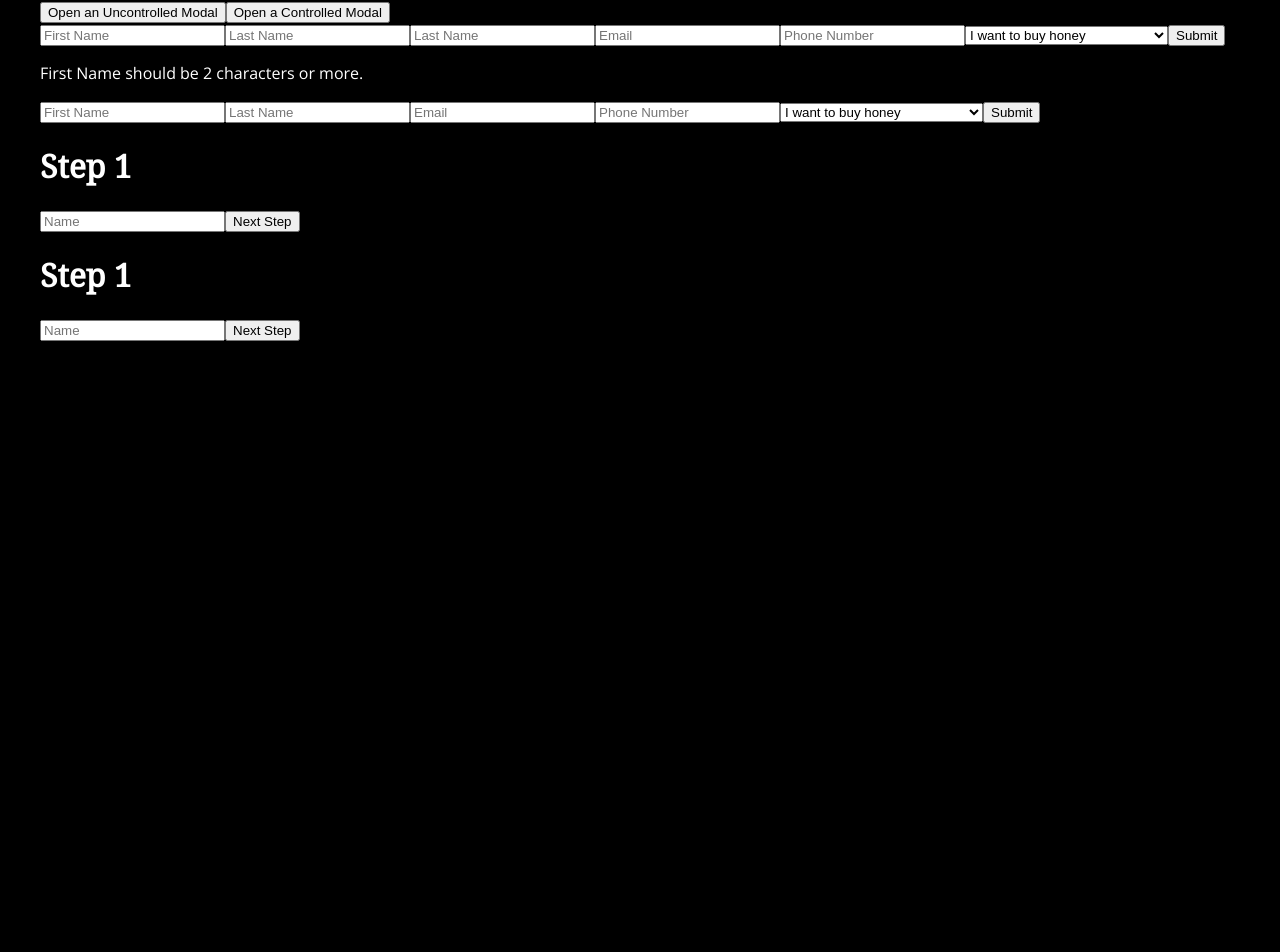
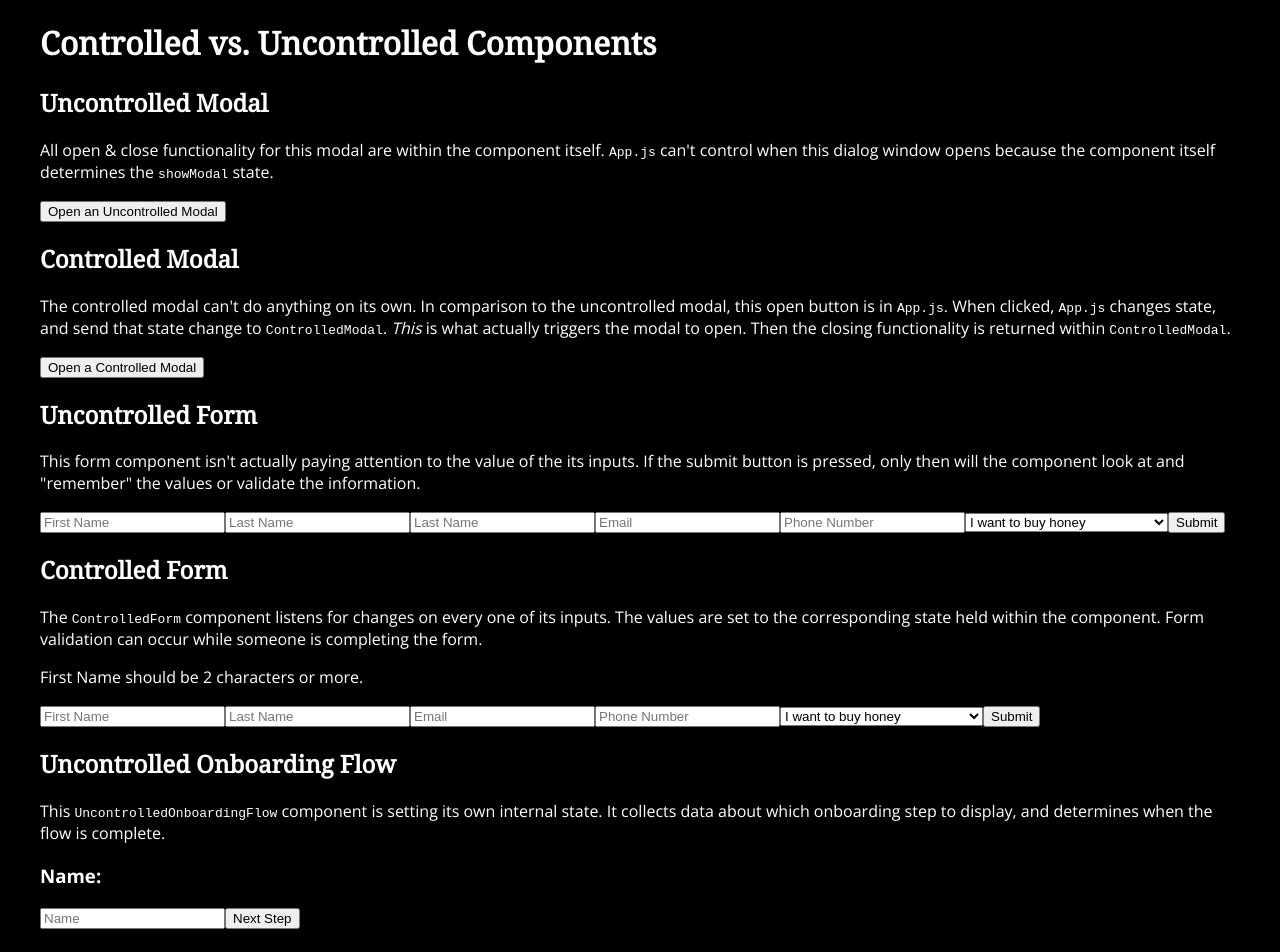
Before and after one commit to marissahuysentruyt/react-design-patterns-practice, a React (Create React App) app: page / in a window 1280 px wide. Shown: the part 40-992 px from the top of the page. Before the commit the page ends 800 px from the top, so only its background shows below. Built offline with nearby package versions, Linux system fonts and the light colour scheme.

Commit message:
:sparkles: feat: add new context for controlled vs uncontrolled cmp
Add more description of components

```diff
--- a/src/App.js
+++ b/src/App.js
@@ -10,9 +10,9 @@ const OnboardingStepOne = ({ goToNextStep }) => {
   const [ name, setName ] = useState("");
   return (
     <>
-      <h1>Step 1</h1>
+      <h3>Name:</h3>
       <input type="text" value={name} placeholder="Name" onChange={(e) => setName(e.target.value)}/>
-      <button onClick={() => goToNextStep({name})}>Next Step</button>
+      <button className="submit-button" onClick={() => goToNextStep({name})}>Next Step</button>
     </>
   )
 }
@@ -21,9 +21,9 @@ const OnboardingStepTwo = ({ goToNextStep }) => {
   const [ age, setAge] = useState("");
   return (
     <>
-      <h1>Step 2</h1>
+      <h3>Age:</h3>
       <input type="text" value={age} placeholder="Age" onChange={(e) => setAge(e.target.value)}/>
-      <button onClick={() => goToNextStep({age})}>Next Step</button>
+      <button className="submit-button" onClick={() => goToNextStep({age})}>Next Step</button>
     </>
   )
 }
@@ -32,9 +32,9 @@ const OnboardingStepThree = ({ goToNextStep }) => {
   const [ email, setEmail ] = useState("");
   return (
     <>
-      <h1>Step 3</h1>
+      <h3>Email:</h3>
       <input type="email" value={email} placeholder="Email" onChange={(e) => setEmail(e.target.value)}/>
-      <button onClick={() => goToNextStep({email})}>Next Step</button>
+      <button className="submit-button" onClick={() => goToNextStep({email})}>Next Step</button>
     </>
   )
 }
@@ -43,9 +43,9 @@ const ControlledOnboardingStepOne = ({ goToNextStep }) => {
   const [ name, setName ] = useState("");
   return (
     <>
-      <h1>Step 1</h1>
+      <h3>Name:</h3>
       <input type="text" value={name} placeholder="Name" onChange={(e) => setName(e.target.value)}/>
-      <button onClick={() => goToNextStep({name})}>Next Step</button>
+      <button className="submit-button" onClick={() => goToNextStep({name})}>Next Step</button>
     </>
   )
 }
@@ -54,9 +54,9 @@ const ControlledOnboardingStepTwo = ({ goToNextStep }) => {
   const [ age, setAge] = useState("");
   return (
     <>
-      <h1>Step 2</h1>
+      <h3>Age:</h3>
       <input type="text" value={age} placeholder="Age" onChange={(e) => setAge(e.target.value)}/>
-      <button onClick={() => goToNextStep({age})}>Next Step</button>
+      <button className="submit-button" onClick={() => goToNextStep({age})}>Next Step</button>
     </>
   )
 }
@@ -64,19 +64,18 @@ const ControlledOnboardingStepTwo = ({ goToNextStep }) => {
 const ControlledOnboardingStepThree = ({ goToNextStep }) => {
   return (
     <>
-      <h1>Step 3</h1>
+      <h3>Discount ✅</h3>
       <p>You'll receive a discount since you're eligible 🥳</p>
       <button onClick={goToNextStep}>Next Step</button>
     </>
   )
 }
 
-
 const ControlledOnboardingStepFour = ({ children }) => {
   const [ email, setEmail ] = useState("");
   return (
     <>
-      <h1>Step 4</h1>
+      <h3>Email:</h3>
       <input type="email" value={email} placeholder="Email" onChange={(e) => setEmail(e.target.value)}/>
       { children }
     </>
@@ -97,12 +96,16 @@ function App() {
 
   return (
     <>
-      {/* all open & close buttons for this modal are within the component itself */}
+      <h1>Controlled vs. Uncontrolled Components</h1>
+      <h2>Uncontrolled Modal</h2>
+      <p>All open & close functionality for this modal are within the component itself. <code>App.js</code> can't control when this dialog window opens because the component itself determines the <code>showModal</code> state.</p>
       <UncontrolledModal>
         <h1>This ModalBody component is the one keeping track of its showModal state.</h1>
       </UncontrolledModal>
 
-      <button onClick={() => setShowModal(!showModal)}>
+      <h2>Controlled Modal</h2>
+      <p>The controlled modal can't do anything on its own. In comparison to the uncontrolled modal, this open button is in <code>App.js</code>. When clicked, <code>App.js</code> changes state, and send that state change to <code>ControlledModal</code>. <em>This</em> is what actually triggers the modal to open. Then the closing functionality is returned within <code>ControlledModal</code>.</p>
+      <button className="modal-button" onClick={() => setShowModal(!showModal)}>
         Open a Controlled Modal
       </button>
       <ControlledModal shouldShow={showModal}
@@ -111,14 +114,24 @@ function App() {
         <h1>This ModalBody component isn't doing anything. App.js is <i>controlling</i> the showModal state changes, and passing that state to this modal. Controlled 👍</h1>
       </ControlledModal>
 
+      <h2>Uncontrolled Form</h2>
+      <p>This form component isn't actually paying attention to the value of the its inputs. If the submit button is pressed, only then will the component look at and "remember" the values or validate the information.</p>
       <UncontrolledForm />
+
+      <h2>Controlled Form</h2>
+      <p>The <code>ControlledForm</code> component listens for changes on every one of its inputs. The values are set to the corresponding state held within the component. Form validation can occur while someone is completing the form.</p>
       <ControlledForm />
 
+      <h2>Uncontrolled Onboarding Flow</h2>
+      <p>This <code>UncontrolledOnboardingFlow</code> component is setting its own internal state. It collects data about which onboarding step to display, and determines when the flow is complete.</p>
       <UncontrolledOnboardingFlow onFinish={data => {alert("thanks 😊 you're all set!")}}>
         <OnboardingStepOne />
         <OnboardingStepTwo />
         <OnboardingStepThree />
       </UncontrolledOnboardingFlow>
+
+      <h2>Controlled Onboarding Flow</h2>
+      <p>Many of the props getting passed to <code>ControlledOnboardingFlow</code> are being passed from the parent <code>App.js</code>. <code>App.js</code> is tracking <code>onboardingData</code>, <code>onboardingComplete</code>, and <code>currentFlowStep</code> state variables. Because the state variable <code>onboardingData</code> is now tracked within the parent component, we can much more easily display conditional onboarding steps. Test out setting the age to different numbers and see if you can find the fourth controlled onboarding step!</p>
       <ControlledOnboardingFlow
         currentFlowStep={currentFlowStep}
         onFinish={data => {alert("thanks 😊 you're all set!")}}
@@ -130,7 +143,7 @@ function App() {
           <ControlledOnboardingStepThree />
         }
         <ControlledOnboardingStepFour>
-          <button onClick={() => {
+          <button className="submit-button" onClick={() => {
             setOnboardingComplete(true)
             setOnboardingData({...onboardingData})
             console.log(onboardingData)
@@ -138,7 +151,7 @@ function App() {
           }>
             Finish
           </button>
-        { onboardingComplete ? <span>Done! Thank you </span> : "" }
+          {onboardingComplete ? <span className="completed">Done! Thank you </span> : "" }
 
         </ControlledOnboardingStepFour>
       </ControlledOnboardingFlow>
```
